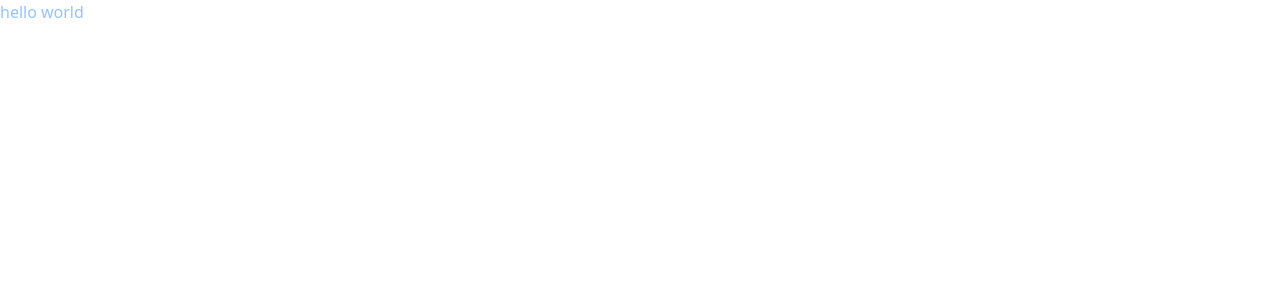
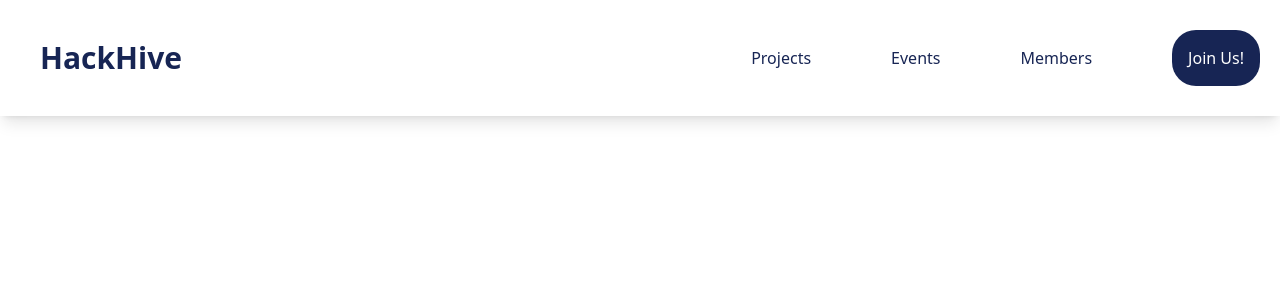
Before and after one commit to HackHive-community/HackHive_Website, a React (Vite) app: page / in a window 1280 px wide. Shown: the top 300 px of the page. Built offline with nearby package versions, Linux system fonts and the light colour scheme.

Commit message:
feat:  Navbar created for both md and lg screens

```diff
--- a/src/App.jsx
+++ b/src/App.jsx
@@ -1,11 +1,12 @@
-function App() {
- return(
-  <div>
-     <h1 className="text-blue-300">hello world</h1>
-  </div>
- )
+import React from 'react'
+import Navbar from './Navbar'
 
-
+const App = () => {
+  return (
+    <div>
+         <Navbar />
+    </div>
+  )
 }
 
 export default App
--- /dev/null
+++ b/src/Navbar.jsx
@@ -0,0 +1,61 @@
+import React from 'react'
+import { useState } from 'react'
+import Menuicon  from './assets/menu-icon.svg'
+
+const Navbar = () => {
+
+    const  [Toggle , setToggle] = useState(false)
+
+    const handleToggle = ()=>{
+
+            setToggle(!Toggle)
+    }
+
+  return (
+    <div className='p-5 flex justify-between items-center bg-white shadow-lg'>
+                <h1 className='font-bold p-5 font-sans text-blue-950 text-3xl'>HackHive</h1>
+
+            {/* Hamburger menu for the navbar */}
+            <div className='lg:hidden'>
+                <button type="submit" className='text-blue-950 ' onClick={handleToggle}>
+                    <img src= {Menuicon} alt = "Menu Icon" className='w-6 h-6'></img>
+                </button>
+            </div>
+
+
+
+            {/* Navbar for largew display */}
+
+            <nav className='hidden lg:flex'>
+                <ul className='flex space-x-20 font-medium text-blue-950 font-sans items-center'>
+                    <li><a href="">Projects</a></li>
+                    <li><a href="">Events</a></li>
+                    <li><a href="">Members</a></li>
+                    <li><button className='bg-blue-950 text-white font-sans p-4 rounded-3xl' type="button">Join Us!</button></li>
+                </ul>
+            </nav>
+
+            {/* Navbar for small screens */}
+            <nav className={`absolute right-0 top-16 p-5 bg-white shadow-md  rounded-md ${Toggle ? 'block' : 'hidden'} lg:hidden `}>
+                <ul className='space-y-4 font-sans text-blue-950 mt-4 font-medium'>
+                <li><a href="">Projects</a></li>
+                    <li><a href="">Events</a></li>
+                    <li><a href="">Members</a></li>
+                    <li><button className ='bg-blue-950 font-thin text-white font-sans p-2 rounded-2xl w-full' type="button">Join Us!</button></li>
+                </ul>
+            </nav>
+            {/* <nav className={`absolute right-0 top-0 p-5 bg-white shadow-md  rounded-md  ${Toggle ? 'block' : 'hidden'} lg:hidden`}>
+  <ul className='space-y-4 font-sans text-blue-950 mt-4 font-medium'>
+    <li><a href="">Projects</a></li>
+    <li><a href="">Events</a></li>
+    <li><a href="">Members</a></li>
+    <li><button className='bg-blue-950 text-white font-sans p-3 rounded-2xl w-full' type="button">Join Us!</button></li>
+  </ul>
+</nav> */}
+    </div>
+  )
+
+
+
+}
+export default Navbar;
```
Also changed, not shown: src/assets/menu-icon.svg (added).
